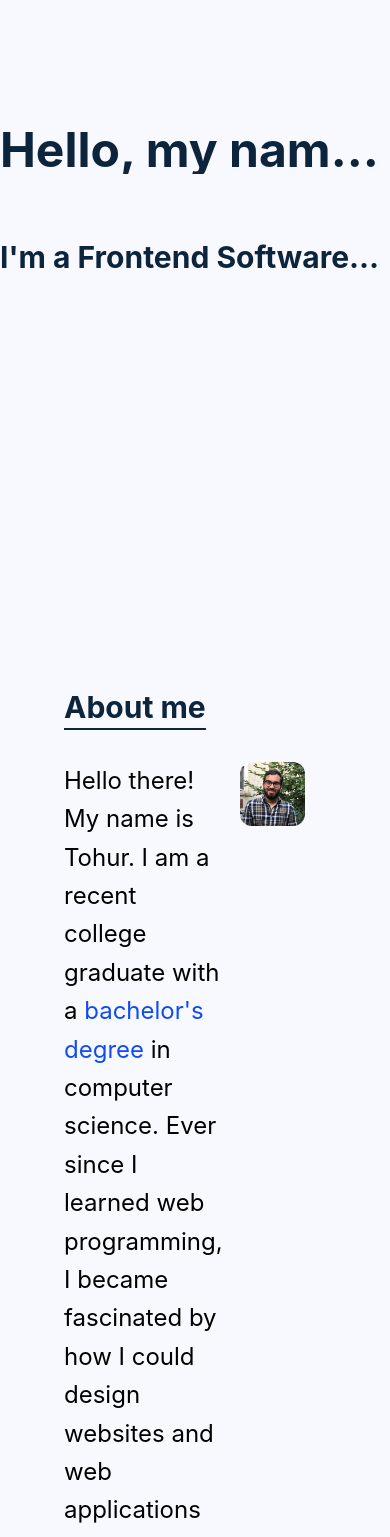
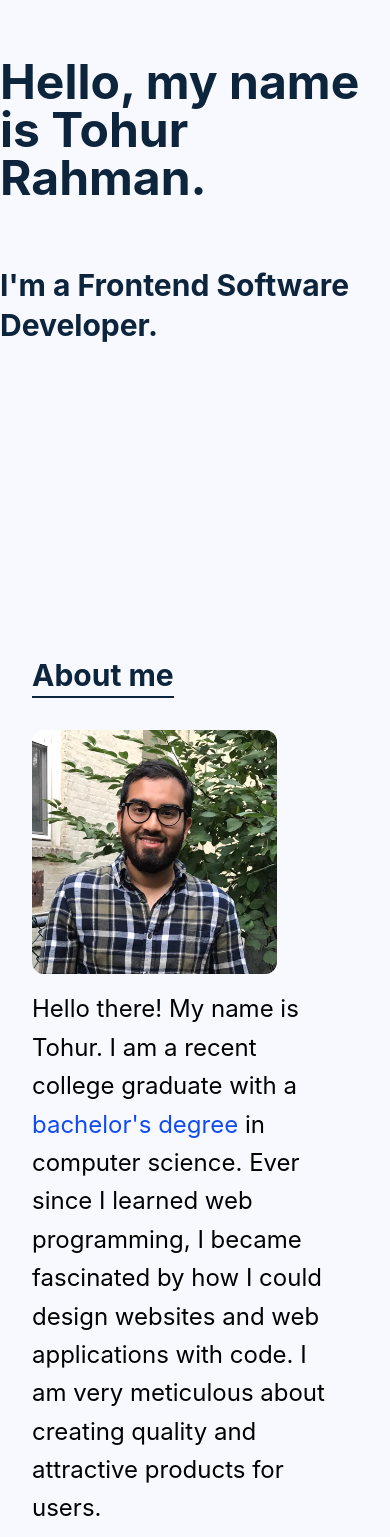
Before and after one commit to tohurr/tohurr.github.io, a React (Create React App) app: page / in a window 390 px wide. Shown: the part 220-1757 px from the top of the page. Built offline with nearby package versions, Linux system fonts and the light colour scheme.

Commit message:
added responsive designs for smaller screens

```diff
--- a/src/components/Aboutme.js
+++ b/src/components/Aboutme.js
@@ -9,10 +9,11 @@ const Aboutme = () => {
     return (
         <FullScreenSection
             backgroundColor="#F8F8FF"
-            p={16}
+            // p={16}
             spacing={8}
             alignItems="flex-start"
             id="aboutme-section"
+            className="aboutme-section"
         >
 
         <Heading as="h1" color="#0C243C" className="border">
--- a/src/components/Card.js
+++ b/src/components/Card.js
@@ -24,7 +24,7 @@ const Card = ({ title, description, imageSrc, url }) => {
       rel="noopener noreferrer"
       >
        {/* <Image borderRadius="xl" src={imageSrc} alt={title} boxSize='sm' objectFit='cover'/>  */}
-       <VStack spacing={4} p={3} alignItems="flex-start" >
+       <VStack spacing={4} p={3} alignItems="flex-start">
          <HStack justifyContent="space-between" alignItems="center">
            <Heading as="h3" size="md">
              {title} <FontAwesomeIcon icon={faArrowRight} size="1x" />
--- a/src/components/Header.js
+++ b/src/components/Header.js
@@ -95,9 +95,10 @@ const Header = () => {
          py={4}
          justifyContent="space-between"
          alignItems="center"
+         className="navv"
        >
          <nav>
-           <HStack spacing={8}>
+           <HStack spacing={8} >
              {socials.map(({ icon, url }) => (
                <a
                  key={url}
@@ -110,8 +111,8 @@ const Header = () => {
              ))}
            </HStack>
          </nav>
-         <nav >
-           <HStack spacing={8} >
+         <nav>
+           <HStack spacing={8} className="navhome">
             <a href="#home" onClick={handleClick("landing")} style={{fontWeight: "bold"}} className="nav">
                Home
              </a>
--- a/src/components/LandingSection.js
+++ b/src/components/LandingSection.js
@@ -15,25 +15,26 @@ const LandingSection = () => (
    backgroundColor="#F8F8FF"
    id="landing-section"
  >
-   <VStack spacing={16} >
+   <VStack spacing={16}>
      {/* <VStack spacing={4} alignItems="center">  */}
        {/* <Avatar
         //  src=""
          size="2xl"
          name="Tohur Rahman"
        />  */}
-       <Heading as="h1" size="3xl" noOfLines={1} color="#0C243C">
+
+       <Heading as="h1" size="3xl" noOfLines={0} color="#0C243C">
          {greeting}
        </Heading>
      {/* </VStack>  */}
-     <VStack spacing={5} >
-       <Heading as="h2" size="xl" noOfLines={1} color="#0C243C">
+     {/* <VStack spacing={5} >  */}
+       <Heading as="h2" size="xl" noOfLines={0} color="#0C243C">
          {bio1}
        </Heading>
        {/* <Heading as="h1" size="3xl" noOfLines={1}>
          {bio2}
        </Heading>  */}
-     </VStack>
+     {/* </VStack>  */}
    </VStack>
  </FullScreenSection >
 );
--- a/src/components/ProjectsSection.js
+++ b/src/components/ProjectsSection.js
@@ -51,9 +51,10 @@ const ProjectsSection = () => {
        Featured Projects
      </Heading>
      <Box
-       display="grid"
-       gridTemplateColumns="repeat(3,minmax(0,1fr))"
-       gridGap={8}
+      //  display="grid"
+      //  gridTemplateColumns="repeat(3,minmax(0,1fr))"
+      //  gridGap={8}
+      className="box"
      >
        {projects.map((project) => (
          <Card
--- a/src/components/Styles.css
+++ b/src/components/Styles.css
@@ -1,5 +1,4 @@
 /* import './Styles.css'; */
-
 .nav:hover  {
     color: #C0D7FB;
     transform: scale(1.1);
@@ -106,3 +105,79 @@
     color: #0F4BF1;
     text-decoration: underline;
 } */
+
+.box {
+    display: grid;
+    grid-template-columns: repeat(3, minmax(0, 1fr));
+    /* grid-template-columns: (3,minmax(0,1fr)); */
+    grid-gap: 2rem;
+    }
+
+@media (max-width:800px) {
+.box {
+        display: flex;
+        flex-wrap: wrap;
+        }
+    }
+
+.aboutme-section {
+    padding: 4rem;
+    /* padding: 64px; */
+}
+
+@media (max-width:800px) {
+    .aboutme-section {
+        padding: 2rem;
+    }
+}
+
+@media (max-width:800px) {
+.aboutgrid {
+    display: flex;
+    flex-wrap: wrap-reverse;
+        }
+    }
+
+@media (max-width:800px) {
+.abouttext{
+        margin-top: 1rem;
+        }
+    }
+
+/* Nav section */
+@media (max-width:800px) {
+    .chakra-stack.navv.css-1y0iuhv{
+            display: flex;
+            flex-wrap: wrap;
+            flex-direction: column-reverse;
+            }
+        }
+
+@media (max-width:800px) {
+    .chakra-stack.navhome.css-1ocidfa {
+        margin-bottom: 1rem;
+        font-size: large;
+    }
+}
+
+/* Landing section */
+@media (max-width:800px) {
+    .chakra-stack.css-5zjxuu {
+        margin-left: 1rem;
+        align-items: flex-start;
+        gap: 2rem;
+    }
+}
+
+@media (max-width:800px) {
+    .chakra-heading.css-1apeglv {
+        /* font-size: x-large; */
+    }
+}
+
+@media (max-width:800px) {
+    .chakra-heading.css-tiszkr {
+        /* font-size: large; */
+        margin-top: 0;
+    }
+}
```
